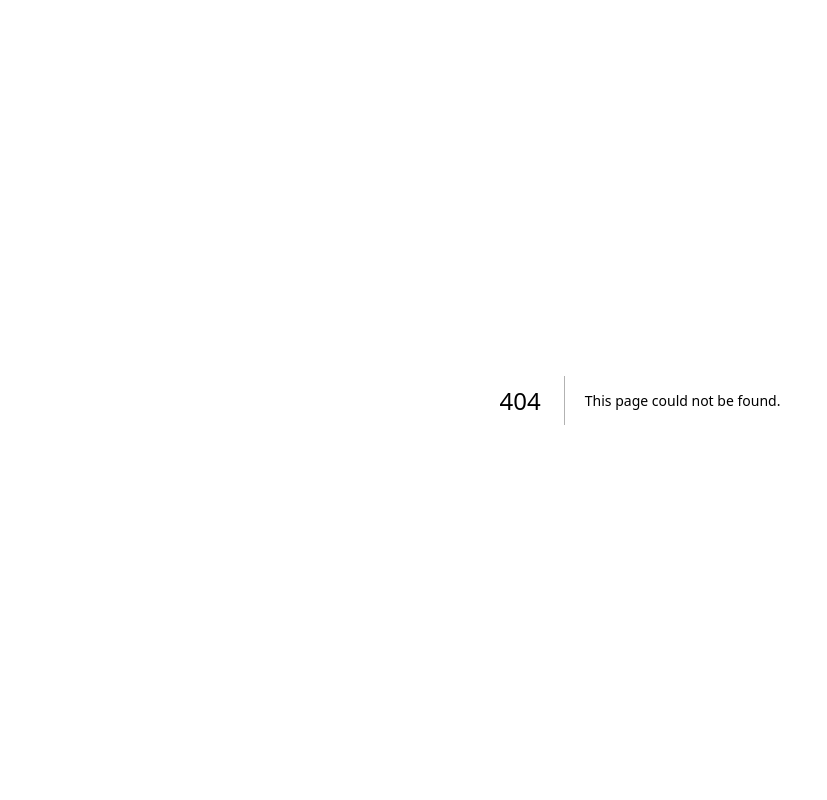
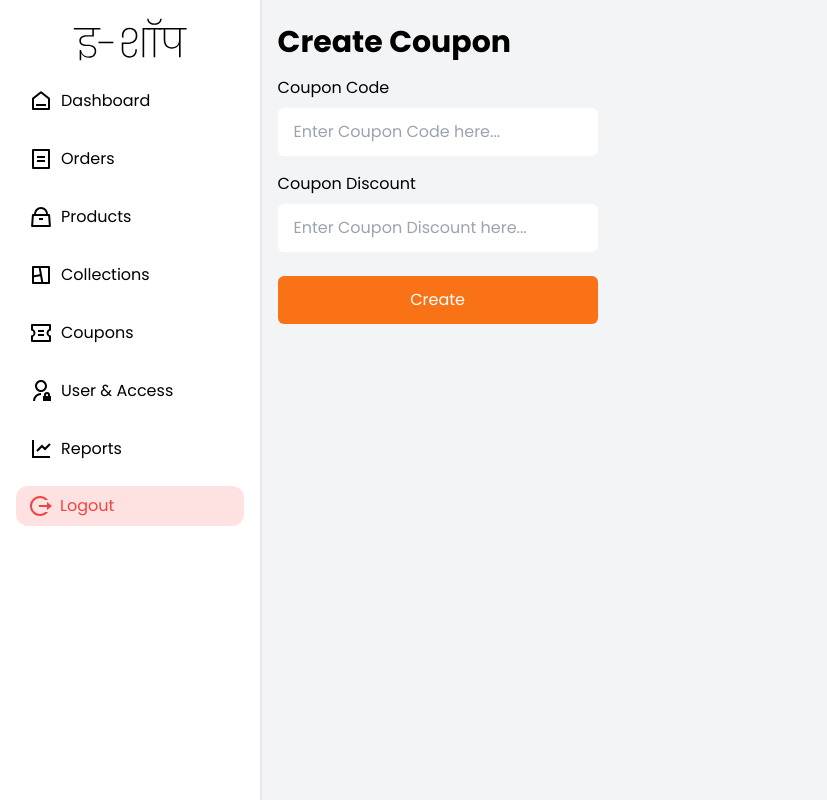
Before and after one commit to dhruvilxcode/eshop, a Next.js app in the folder frontend/: page /admin/dashboard/coupons/create in a window 1280 px wide. Before the commit this address had no page. Shown: the whole page, without its empty margins (0-827 px from the left). Built offline with nearby package versions, Linux system fonts and the light colour scheme.

Commit message:
Coupons section added in Admin Dashboard. With following features: create, delete, activate, deactivate.

```diff
--- /dev/null
+++ b/frontend/src/app/admin/dashboard/coupons/create/page.jsx
@@ -0,0 +1,100 @@
+"use client";
+import { useRef } from "react";
+import { toast } from "react-toastify";
+import { useRouter } from "next/navigation";
+import { createCoupon } from "@/controllers/coupons.controller";
+
+export default function CreateCouponPage() {
+  const router = useRouter();
+  const couponCodeRef = useRef(null);
+  const couponDiscountRef = useRef(null);
+
+  const btnCreateCoupon = async () => {
+    const couponCode = couponCodeRef.current.value;
+    const couponDiscount = couponDiscountRef.current.value;
+
+    if (!couponCode) {
+      toast.error("Please provide Collection name!", {
+        hideProgressBar: true,
+      });
+      return;
+    }
+
+    if(!couponDiscount) {
+        toast.error("Please provide Coupon discount value between 1 to 100 %", {
+            hideProgressBar: true,
+        });
+        return;
+    }
+
+    if(parseFloat(couponDiscount) > 100 || parseFloat(couponDiscount) < 0) {
+        toast.error("Coupon discount value should be between 1 to 100 %", {
+            hideProgressBar: true,
+        });
+        return;
+    }
+
+    try {
+      toast.loading("Please wait...");
+      const resp = await createCoupon(couponCode, parseFloat(couponDiscount));
+      toast.dismiss();
+
+      if (resp.status === 201) {
+        toast.success("Coupon created.");
+        router.back();
+        return;
+      }
+    } catch (error) {
+      toast.dismiss();
+      console.error(error);
+
+      const data = error.response.data;
+      const status = error.response.status;
+
+      toast.error(data.message, {
+        hideProgressBar: true,
+      });
+    }
+  };
+
+  return (
+    <div className="w-full px-4 py-6 2xl:w-2/4 2xl:mx-auto">
+      <h3 className="text-3xl font-bold">Create Coupon</h3>
+
+      <div className="mt-4">
+        <label htmlFor="coupon_code" className="block">
+          Coupon Code
+        </label>
+        <input
+          ref={couponCodeRef}
+          className="block w-80 mt-2 px-4 py-3 rounded-md outline-orange-400"
+          type="text"
+          name="coupon_code"
+          id="coupon_code"
+          placeholder="Enter Coupon Code here..."
+        />
+
+        <label htmlFor="coupon_discount" className="block mt-4">
+          Coupon Discount
+        </label>
+        <input
+          ref={couponDiscountRef}
+          className="block w-80 mt-2 px-4 py-3 rounded-md outline-orange-400"
+          type="number"
+          min="1"
+          max="100"
+          name="coupon_discount"
+          id="coupon_discount"
+          placeholder="Enter Coupon Discount here..."
+        />
+
+        <button
+          onClick={btnCreateCoupon}
+          className="block w-80 mt-6 px-4 py-3 bg-orange-500 hover:bg-orange-600 text-white rounded-md"
+        >
+          Create
+        </button>
+      </div>
+    </div>
+  );
+}
--- a/frontend/src/app/admin/dashboard/coupons/page.jsx
+++ b/frontend/src/app/admin/dashboard/coupons/page.jsx
@@ -1,8 +1,155 @@
 "use client";
-import React from 'react'
+import React from "react";
+import Link from "next/link";
+import {
+  activateCoupon,
+  deactivateCoupon,
+  deleteCoupon,
+  useCoupons,
+} from "@/controllers/coupons.controller";
+import { toast } from "react-toastify";
+import { useSWRConfig } from "swr";
 
 export default function CouponsPage() {
+  const { coupons, isError, isLoading, APIURL } = useCoupons();
+  const { mutate } = useSWRConfig();
+
+  if (isError) {
+    console.error(isError);
+    return (
+      <div className="w-full px-4 py-6">There is error getting Coupons!</div>
+    );
+  }
+
+  if (isLoading) {
+    return <div className="w-full px-4 py-6">Please wait...</div>;
+  }
+
+  const btnDeleteCoupon = async (couponCode) => {
+    try {
+      const isConfirm = window.confirm(
+        "Are you sure?, this process is not reversible ✋🛑"
+      );
+
+      if (!isConfirm) {
+        return;
+      }
+
+      toast.loading("Please wait...");
+      const resp = await deleteCoupon(couponCode);
+      if (resp.status === 201) {
+        toast.dismiss();
+        toast.success(resp.data.message);
+        return;
+      }
+    } catch (error) {
+      console.error(error);
+      const data = error?.response?.data || "";
+      toast.dismiss();
+      toast.error(data?.message || "something went wrong!");
+    }
+  };
+
+  const activateTheCoupon = async (code) => {
+    try {
+      toast.loading("Please wait...");
+      const resp = await activateCoupon(code);
+      if (resp.status === 201) {
+        toast.dismiss();
+        toast.success(resp.data.message);
+        return;
+      }
+    } catch (error) {
+      console.error(error);
+      const data = error?.response?.data || "";
+      toast.dismiss();
+      toast.error(data?.message || "something went wrong!");
+    }
+  };
+
+  const deactivateTheCoupon = async (code) => {
+    try {
+      toast.loading("Please wait...");
+      const resp = await deactivateCoupon(code);
+      if (resp.status === 201) {
+        toast.dismiss();
+        toast.success(resp.data.message);
+        return;
+      }
+    } catch (error) {
+      console.error(error);
+      const data = error?.response?.data || "";
+      toast.dismiss();
+      toast.error(data?.message || "something went wrong!");
+    }
+  };
+
   return (
-    <div>CouponsPage</div>
-  )
+    <div className="w-full px-4 py-6 2xl:w-2/4 2xl:mx-auto">
+      <h3>Coupons</h3>
+
+      <Link
+        href="/admin/dashboard/coupons/create"
+        className="mt-4 inline-block bg-slate-200 hover:bg-slate-300 text-sm text-slate-800 rounded-md px-4 py-2"
+      >
+        Create Coupon
+      </Link>
+
+      <div className="mt-6 flex flex-col gap-4 w-full md:w-2/4 2xl:w-full md:mx-auto">
+        {coupons.map((coupon) => (
+          <div
+            className="w-full px-4 py-3 border rounded-md bg-white"
+            key={coupon._id}
+          >
+            <div className="flex justify-between items-center">
+              <div className="flex-1">
+                <p>{coupon.code}</p>
+                <p className="mt-2 text-xs text-slate-500">
+                  {coupon.discount}% OFF
+                </p>
+              </div>
+              <div className="flex items-center gap-2">
+                <label className="relative flex justify-between items-center group p-2 text-xl">
+                  <input
+                    checked={coupon.active}
+                    onChange={async (e) => {
+                      const checked = e.target.checked;
+
+                      if (checked) {
+                        await activateTheCoupon(coupon.code);
+                      } else {
+                        await deactivateTheCoupon(coupon.code);
+                      }
+                      mutate(APIURL);
+                    }}
+                    type="checkbox"
+                    className="absolute left-1/2 -translate-x-1/2 w-full h-full peer appearance-none rounded-md"
+                  />
+                  <span className="w-10 h-6 flex items-center flex-shrink-0 ml-1 p-1 bg-gray-300 rounded-full duration-300 ease-in-out peer-checked:bg-green-400 after:w-5 after:h-5 after:bg-white after:rounded-full after:shadow-md after:duration-300 peer-checked:after:translate-x-3 group-hover:after:translate-x-1"></span>
+                </label>
+
+                <button
+                  onClick={() => {
+                    btnDeleteCoupon(coupon.code);
+                  }}
+                  className="w-7 h-7 rounded-full bg-red-50 hover:bg-red-200 flex items-center justify-center"
+                >
+                  <svg
+                    xmlns="http://www.w3.org/2000/svg"
+                    className="fill-red-400"
+                    viewBox="0 0 24 24"
+                    width="18"
+                    height="18"
+                  >
+                    <path fill="none" d="M0 0h24v24H0z" />
+                    <path d="M4 8h16v13a1 1 0 0 1-1 1H5a1 1 0 0 1-1-1V8zm2 2v10h12V10H6zm3 2h2v6H9v-6zm4 0h2v6h-2v-6zM7 5V3a1 1 0 0 1 1-1h8a1 1 0 0 1 1 1v2h5v2H2V5h5zm2-1v1h6V4H9z" />
+                  </svg>
+                </button>
+              </div>
+            </div>
+          </div>
+        ))}
+      </div>
+    </div>
+  );
 }
--- /dev/null
+++ b/frontend/src/controllers/coupons.controller.js
@@ -0,0 +1,59 @@
+import { API } from "../config/api.config";
+import axios from "axios";
+import useSWR from 'swr';
+
+axios.defaults.withCredentials = true;
+
+const fetcher = (url) => axios.get(url).then(res=>res.data);
+
+export function useCoupons() {
+    const APIURL = `${API}/coupons/`;
+    const {data, error, isLoading} = useSWR(APIURL, fetcher);
+    return {
+        coupons: data,
+        isError: error,
+        isLoading,
+        APIURL,
+    };
+}
+
+export async function getCoupons() {
+    const resp = await axios.get(`${API}/coupons/`);
+    return resp;
+}
+
+/**
+ * @param {string} couponCode unique code for coupon
+ * @param {number} discount coupon discount value between 1-100%
+ * */
+export async function createCoupon(couponCode, discount) {
+    const resp = await axios.post(`${API}/coupons/create`, {
+        code: couponCode,
+        discount: discount,
+    });
+    return resp;
+}
+
+/**
+ * @param {string} couponCode unique code for coupon
+ * */
+export async function deleteCoupon(couponCode) {
+    const resp = await axios.delete(`${API}/coupons/delete/${couponCode}`);
+    return resp;
+}
+
+/**
+ * @param {string} couponCode unique code for coupon
+ * */
+export async function activateCoupon(couponCode) {
+    const resp = await axios.put(`${API}/coupons/activate/${couponCode}`);
+    return resp;
+}
+
+/**
+ * @param {string} couponCode unique code for coupon
+ * */
+export async function deactivateCoupon(couponCode) {
+    const resp = await axios.put(`${API}/coupons/deactivate/${couponCode}`);
+    return resp;
+}
```
